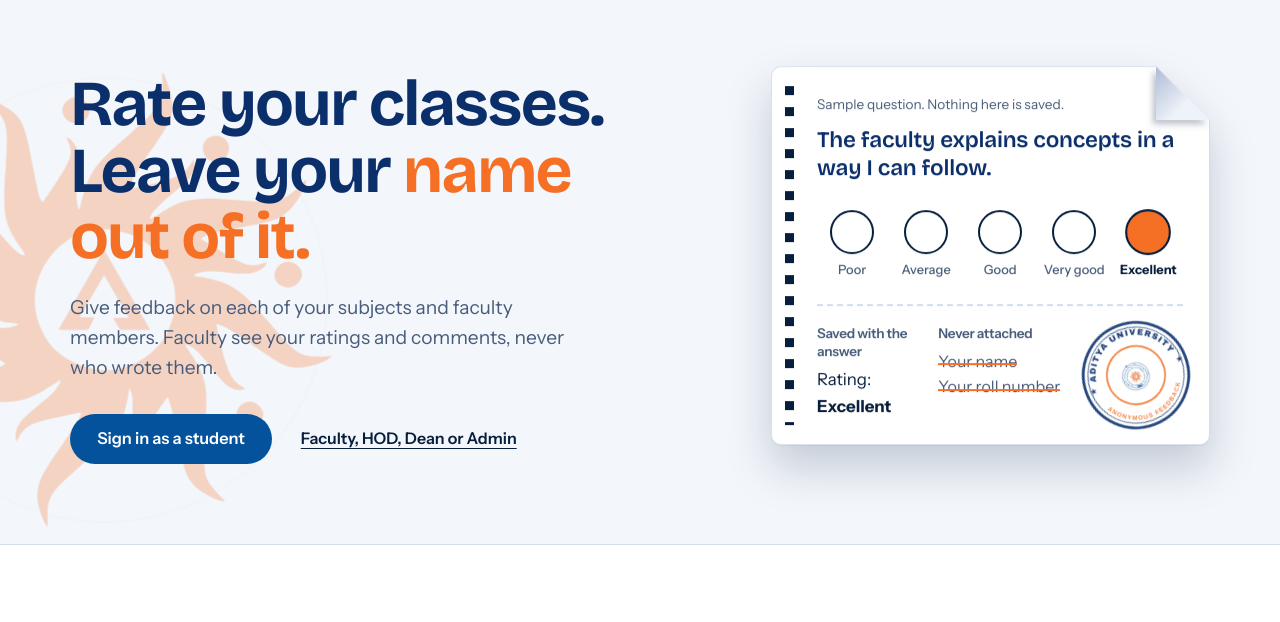
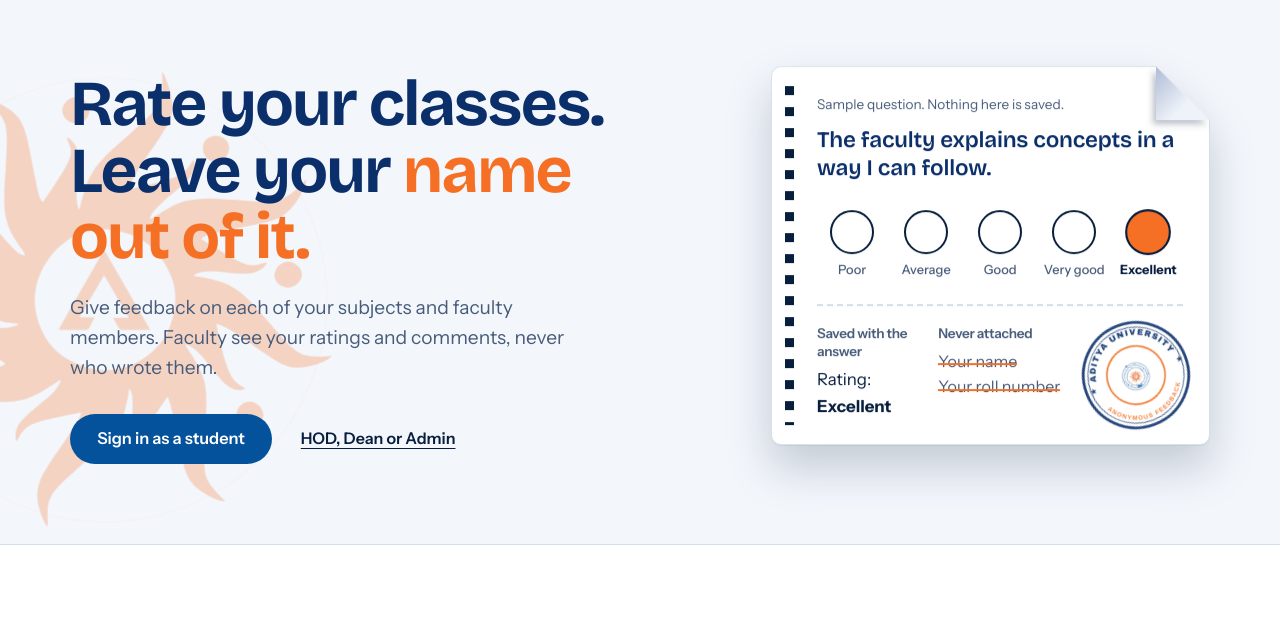
Before and after one commit to manikantasai17746-arch/FEEBACK_ADITYAUNIVERSITY.IN, a Flask app: page / in a window 1280 px wide. Shown: the part 65-687 px from the top of the page. Run offline with Flask 3, Linux system fonts and the light colour scheme; data that the repository does not hold is empty; some libraries are stand-ins or nearby versions.

Commit message:
Update landing.html

```diff
--- a/feedback_system/templates/landing.html
+++ b/feedback_system/templates/landing.html
@@ -164,7 +164,7 @@
       </p>
       <div class="hero-actions">
         <a class="lp-btn lp-btn-primary lp-btn-lg js-open-login" href="#portals" data-role="student">Sign in as a student</a>
-        <a class="hero-link" href="#portals">Faculty, HOD, Dean or Admin</a>
+        <a class="hero-link" href="#portals">HOD, Dean or Admin</a>
       </div>
     </div>
 
```
